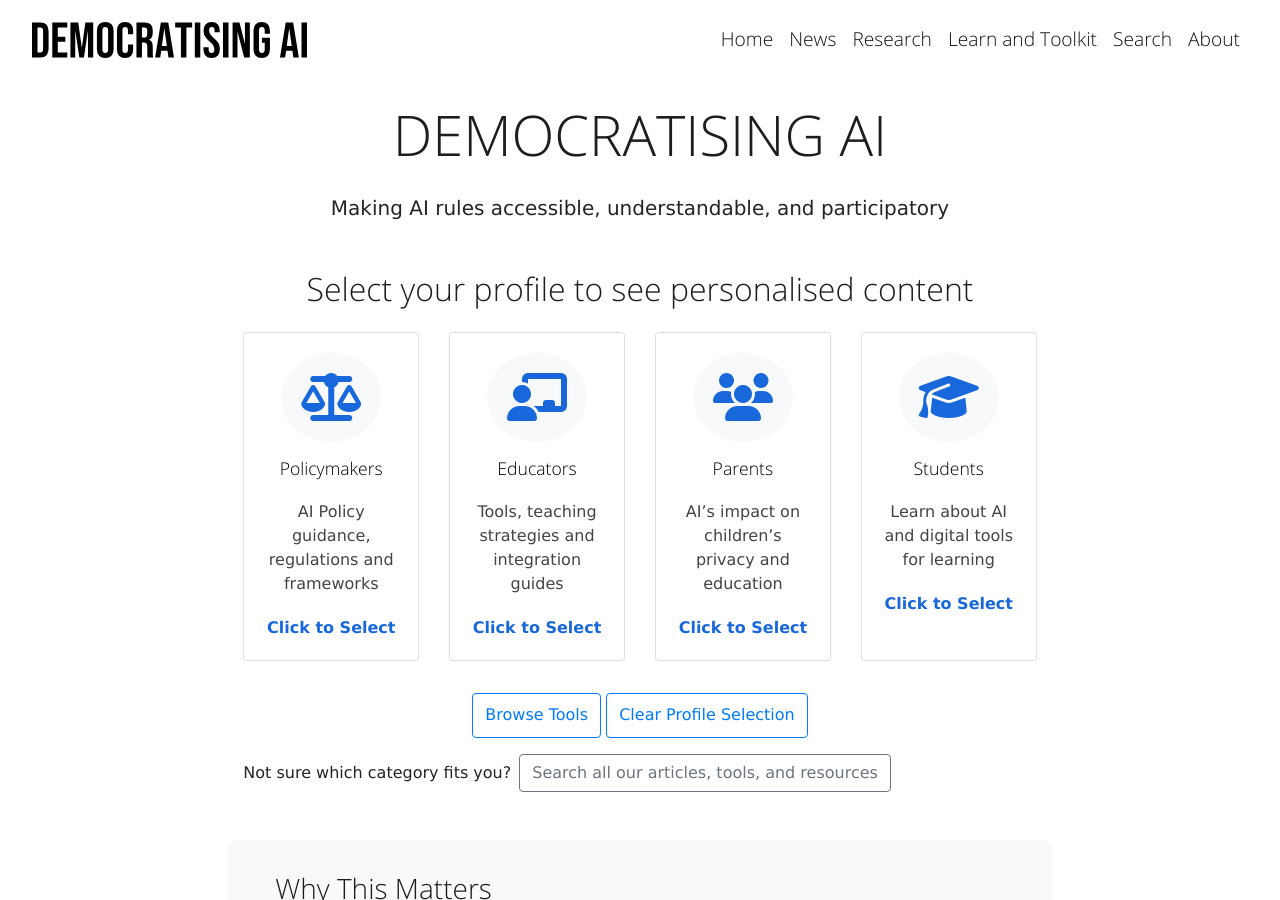
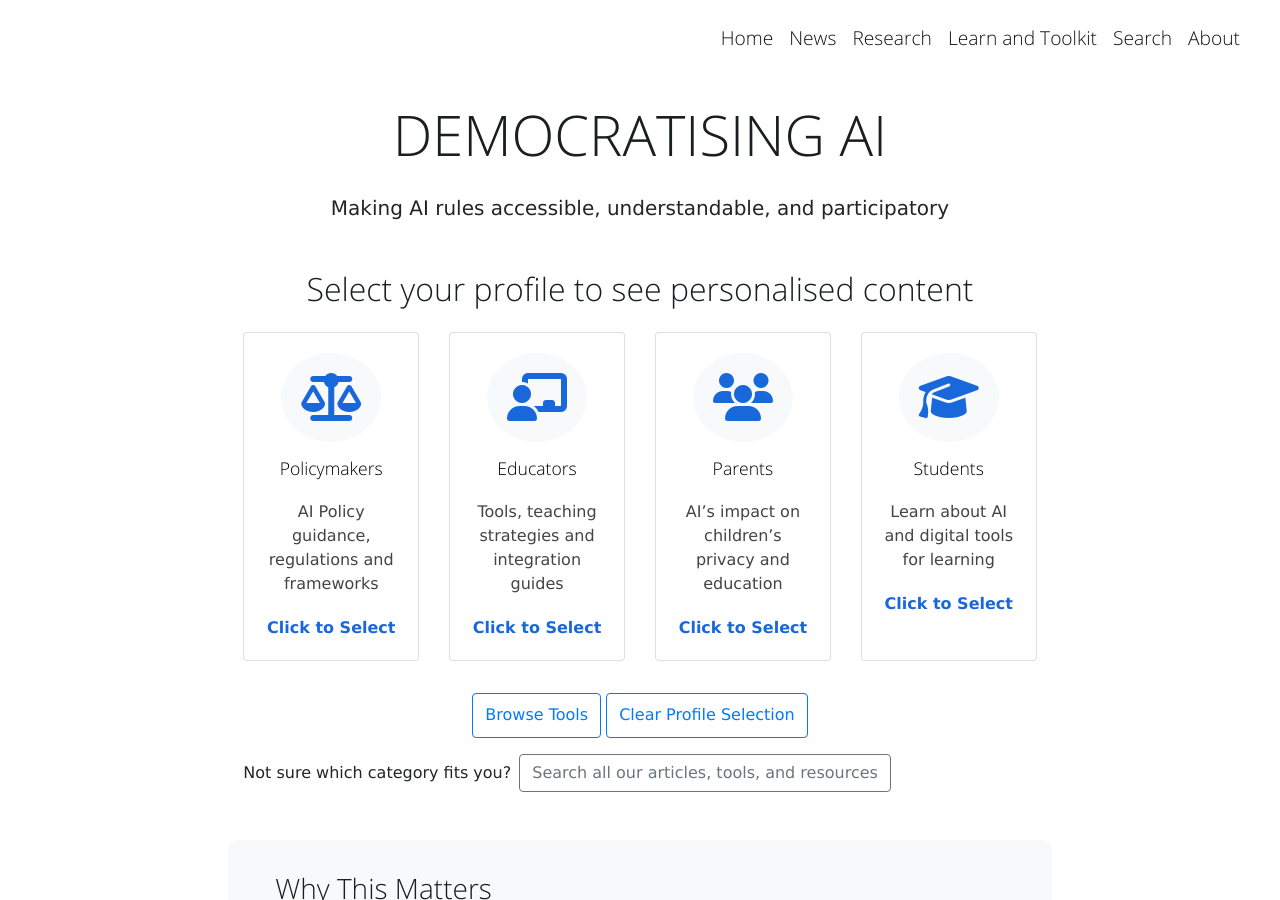
Before and after one commit to democratising-ai/democratising-ai.github.io, a Jekyll site: the page built from index.md, in a window 1280 px wide and 900 px high. Built offline with Jekyll 4.4.1, drawn with Linux system fonts in a browser that asks for light colours.

Commit message:
hide logo on home page

```diff
--- a/_includes/header.html
+++ b/_includes/header.html
@@ -1,7 +1,9 @@
 <header class="site-header">
     <nav class="navbar navbar-expand-md banner">
         <a class="title navbar-brand" href="{{ '/' | relative_url }}">
+            {% unless page.url == "/" %}
             <img src="{{ '/assets/images/democratising-ai.svg' | relative_url }}" alt="Democratising AI Logo" class="site-title-img">
+            {% endunless %}
         </a>
         <!-- Collapse button -->
         <button class="navbar-toggler" type="button" data-toggle="collapse" data-target="#navbarSupportedContent15"
```
